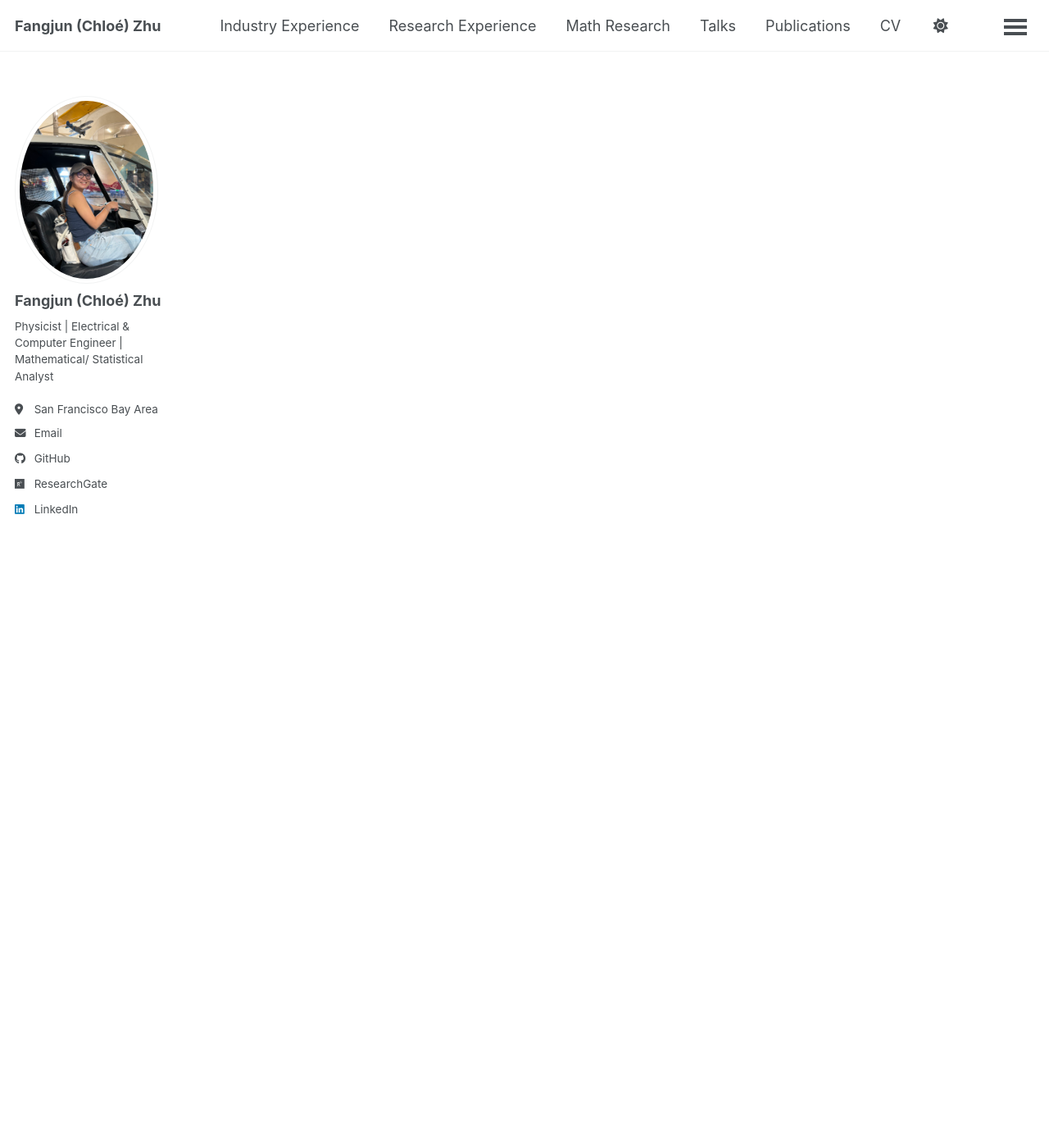
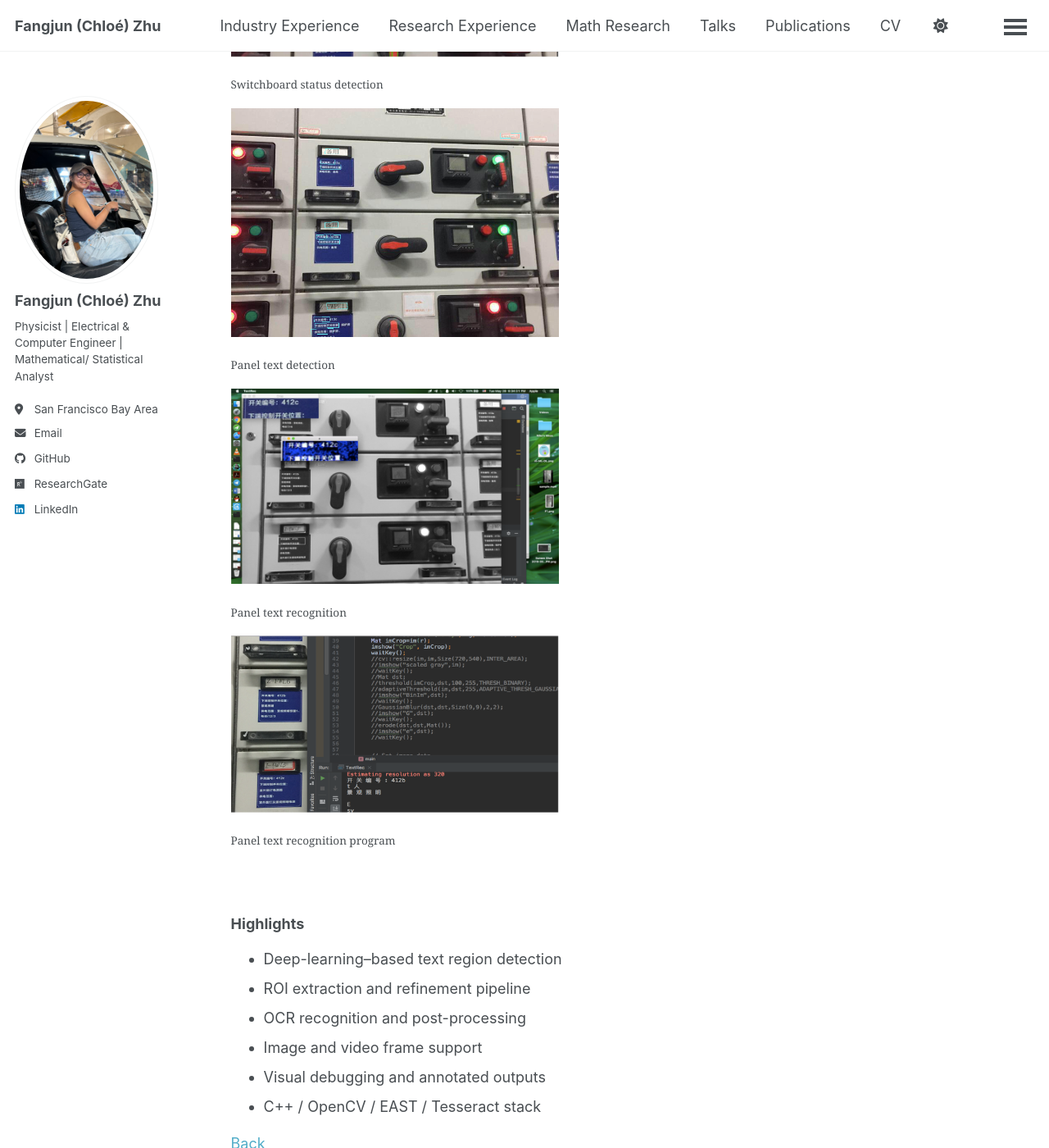
Before and after one commit to ChloeZhu1/ChloeZhu1.github.io, a Jekyll site: the page built from _pages/physics-and-engineering-research.md, in a window 1280 px wide and 1400 px high, scrolled down 9897 px. Shown: the whole window at 82% size. Built offline with Jekyll 4.4.1, drawn with Linux system fonts in a browser that asks for light colours; a script bundle is joined from its source files by our own code; library files that are not in the unit come from our copies.

Commit message:
Update physics-and-engineering-research.md

```diff
--- a/_pages/physics-and-engineering-research.md
+++ b/_pages/physics-and-engineering-research.md
@@ -222,6 +222,23 @@
 [Back](https://chloezhu1.github.io/research-experience/#sy)
 
 <h2 id="esa">SwitchVision OCR: Deep Text Detection for Industrial Panels</h2>
+<img src="/images/statdet.png" alt="drawing" width="400"/>
+<figcaption>Switchboard status detection</figcaption>
+<img src="/images/textdet.png" alt="drawing" width="400"/>
+<figcaption>Panel text detection</figcaption>
+<img src="/images/textrec.png" alt="drawing" width="400"/>
+<figcaption>Panel text recognition</figcaption>
+<img src="/images/textrecprog.png" alt="drawing" width="400"/>
+<figcaption>Panel text recognition program</figcaption>
+<br>
 
+### Highlights
+
+* Deep-learning–based text region detection
+* ROI extraction and refinement pipeline
+* OCR recognition and post-processing
+* Image and video frame support
+* Visual debugging and annotated outputs
+* C++ / OpenCV / EAST / Tesseract stack
 
 [Back](https://chloezhu1.github.io/research-experience/#es)
```
